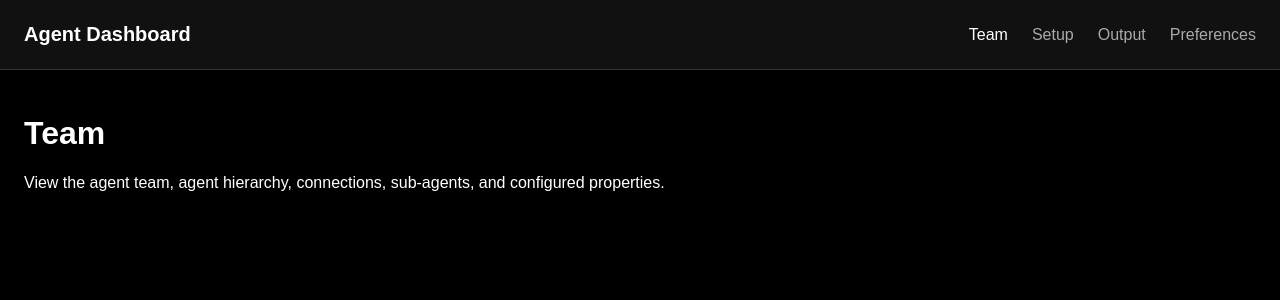
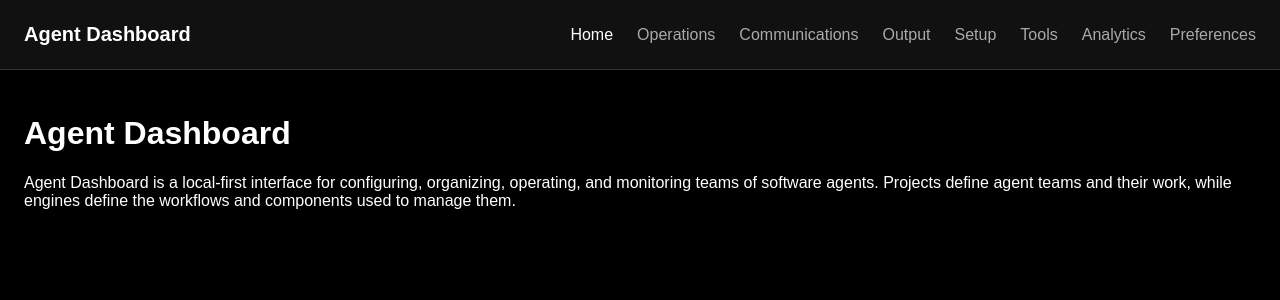
Before and after one commit to BrodyAcquilano/agent-dashboard, a React (Vite) app: page / in a window 1280 px wide. Before the commit this address led to /team. Shown: the top 300 px of the page. Built offline with nearby package versions, Linux system fonts and the light colour scheme.

Commit message:
Update to workflow definitions. Added workspace level pages. Update to Readme.

```diff
--- a/src/App.jsx
+++ b/src/App.jsx
@@ -1,49 +1,48 @@
-import { useEffect } from 'react'
-import { Navigate, Route, Routes } from 'react-router'
+import { useEffect } from "react";
+import { Navigate, Route, Routes } from "react-router";
 
-import Header from './Workspace/Navigation/Header.jsx'
+import Header from "./Workspace/Navigation/Header.jsx";
+import Landing from "./Workspace/Landing/Landing.jsx";
+import Preferences from "./Workspace/Preferences/Preferences.jsx";
 
-import { useAllRuntime } from './Runtime/index.js'
-import { getEngine } from './Engines/index.js'
+import { useAllRuntime } from "./Runtime/index.js";
+import { getEngine } from "./Engines/index.js";
 
-import defaultProject from '../Data/Projects/defaultProject.json'
+import defaultProject from "../Data/Projects/defaultProject.json";
 
-import './App.css'
+import "./App.css";
 
 function App() {
-  const allRuntime = useAllRuntime()
+  const allRuntime = useAllRuntime();
 
-  const global = allRuntime.global
+  const global = allRuntime.global;
 
   const engineRuntime = global.engineKey
     ? allRuntime[global.engineKey]
-    : {}
+    : {};
 
   const runtime = {
     ...global,
     ...engineRuntime,
-  }
+  };
 
   const engine = runtime.engineKey
     ? getEngine(runtime.engineKey)
-    : null
+    : null;
 
   // ─────────────────────────────────────────────
   // 1. Load Default Local Project
   // ─────────────────────────────────────────────
   useEffect(() => {
-    if (runtime.project) return
+    if (runtime.project) return;
 
     runtime.setProject(
       structuredClone(defaultProject),
-    )
-  }, [runtime.project, runtime.setProject])
+    );
+  }, [runtime.project, runtime.setProject]);
 
   const pagesConfig =
-    engine?.getPagesConfig?.() || []
-
-  const defaultPage =
-    pagesConfig[0]?.path || 'team'
+    engine?.getPagesConfig?.() || [];
 
   return (
     <div className="app">
@@ -61,21 +60,23 @@ function App() {
         <Routes>
           <Route
             path="/"
-            element={
-              <Navigate
-                to={`/${defaultPage}`}
-                replace
-              />
-            }
+            element={<Landing />}
           />
 
-          {engine?.PagesAdapter?.({runtime})}
+          {engine?.PagesAdapter?.({
+            runtime,
+          })}
+
+          <Route
+            path="/preferences"
+            element={<Preferences />}
+          />
 
           <Route
             path="*"
             element={
               <Navigate
-                to={`/${defaultPage}`}
+                to="/"
                 replace
               />
             }
@@ -83,7 +84,7 @@ function App() {
         </Routes>
       </main>
     </div>
-  )
+  );
 }
 
-export default App
+export default App;
--- a/src/Engines/General/PagesAdapter.jsx
+++ b/src/Engines/General/PagesAdapter.jsx
@@ -1,57 +1,63 @@
-import { Route } from 'react-router'
+import { Route } from "react-router";
 
-import Team from '../../Workflows/Team.jsx'
-import Setup from '../../Workflows/Setup.jsx'
-import Output from '../../Workflows/Output.jsx'
-import Preferences from '../../Workflows/Preferences.jsx'
+import Operations from "../../Workflows/Operations.jsx";
+import Communications from "../../Workflows/Communications.jsx";
+import Output from "../../Workflows/Output.jsx";
+import Setup from "../../Workflows/Setup.jsx";
+import Tools from "../../Workflows/Tools.jsx";
+import Analytics from "../../Workflows/Analytics.jsx";
 
 export function getPagesConfig() {
   return [
     {
-      key: 'team',
-      path: 'team',
-      label: 'Team',
+      key: "operations",
+      path: "operations",
+      label: "Operations",
     },
     {
-      key: 'setup',
-      path: 'setup',
-      label: 'Setup',
+      key: "communications",
+      path: "communications",
+      label: "Communications",
     },
     {
-      key: 'output',
-      path: 'output',
-      label: 'Output',
+      key: "output",
+      path: "output",
+      label: "Output",
     },
     {
-      key: 'preferences',
-      path: 'preferences',
-      label: 'Preferences',
+      key: "setup",
+      path: "setup",
+      label: "Setup",
     },
-  ]
+    {
+      key: "tools",
+      path: "tools",
+      label: "Tools",
+    },
+    {
+      key: "analytics",
+      path: "analytics",
+      label: "Analytics",
+    },
+  ];
 }
 
-export function PagesAdapter({runtime}) {
+export function PagesAdapter({ runtime }) {
+  if (!runtime) return null;
+
   return (
     <>
-      <Route
-        path="/team"
-        element={<Team />}
-      />
+      <Route path="/operations" element={<Operations />} />
 
-      <Route
-        path="/setup"
-        element={<Setup />}
-      />
+      <Route path="/communications" element={<Communications />} />
 
-      <Route
-        path="/output"
-        element={<Output />}
-      />
+      <Route path="/output" element={<Output />} />
 
-      <Route
-        path="/preferences"
-        element={<Preferences />}
-      />
+      <Route path="/setup" element={<Setup />} />
+
+      <Route path="/tools" element={<Tools />} />
+
+      <Route path="/analytics" element={<Analytics />} />
     </>
-  )
+  );
 }
--- /dev/null
+++ b/src/Workflows/Analytics.jsx
@@ -0,0 +1,20 @@
+function Analytics() {
+  return (
+    <div
+      style={{
+        padding: "24px",
+        color: "#fff",
+      }}
+    >
+      <h1>Analytics</h1>
+
+      <p>
+        Review agent performance, execution telemetry, model and tool usage,
+        budgets, costs, task completion, errors, workload, and other project
+        analytics.
+      </p>
+    </div>
+  );
+}
+
+export default Analytics;
--- /dev/null
+++ b/src/Workflows/Communications.jsx
@@ -0,0 +1,21 @@
+function Communications() {
+  return (
+    <div
+      style={{
+        padding: "24px",
+        color: "#fff",
+      }}
+    >
+      <h1>Communications</h1>
+
+      <p>
+        Monitor agent progress, system logs, inter-agent messages, project
+        updates, warnings, and requests. This workflow may also provide a
+        command interface for sending instructions to agents and controlling
+        active operations.
+      </p>
+    </div>
+  );
+}
+
+export default Communications;
--- /dev/null
+++ b/src/Workflows/Operations.jsx
@@ -0,0 +1,20 @@
+function Operations() {
+  return (
+    <div
+      style={{
+        padding: "24px",
+        color: "#fff",
+      }}
+    >
+      <h1>Operations</h1>
+
+      <p>
+        View the agent organization, hierarchy, connections, departments,
+        sub-agents, configured properties, active work, and agent-specific
+        telemetry and logs.
+      </p>
+    </div>
+  );
+}
+
+export default Operations;
--- a/src/Workflows/Output.jsx
+++ b/src/Workflows/Output.jsx
@@ -1,4 +1,4 @@
-function Output({runtime}) {
+function Output() {
   return (
     <div
       style={{
--- a/src/Workflows/Team.jsx
+++ /dev/null
@@ -1,19 +0,0 @@
-function Team() {
-  return (
-    <div
-      style={{
-        padding: '24px',
-        color: '#fff',
-      }}
-    >
-      <h1>Team</h1>
-
-      <p>
-        View the agent team, agent hierarchy, connections, sub-agents, and
-        configured properties.
-      </p>
-    </div>
-  )
-}
-
-export default Team
--- /dev/null
+++ b/src/Workflows/Tools.jsx
@@ -0,0 +1,20 @@
+function Tools() {
+  return (
+    <div
+      style={{
+        padding: "24px",
+        color: "#fff",
+      }}
+    >
+      <h1>Tools</h1>
+
+      <p>
+        Create and configure reusable tools that agents can access, including
+        external service integrations, API-based capabilities, local programs,
+        permissions, usage restrictions, and tool-specific limits.
+      </p>
+    </div>
+  );
+}
+
+export default Tools;
--- /dev/null
+++ b/src/Workspace/Landing/Landing.jsx
@@ -0,0 +1,21 @@
+function Landing() {
+  return (
+    <div
+      style={{
+        padding: "24px",
+        color: "#fff",
+      }}
+    >
+      <h1>Agent Dashboard</h1>
+
+      <p>
+        Agent Dashboard is a local-first interface for configuring,
+        organizing, operating, and monitoring teams of software agents.
+        Projects define agent teams and their work, while engines define the
+        workflows and components used to manage them.
+      </p>
+    </div>
+  );
+}
+
+export default Landing;
--- a/src/Workspace/Navigation/Header.jsx
+++ b/src/Workspace/Navigation/Header.jsx
@@ -1,6 +1,6 @@
-import { NavLink } from 'react-router'
+import { NavLink } from "react-router";
 
-import './Header.css'
+import "./Header.css";
 
 function Header({ pagesConfig = [] }) {
   return (
@@ -10,6 +10,13 @@ function Header({ pagesConfig = [] }) {
       </div>
 
       <nav className="header-navigation">
+        <NavLink
+          to="/"
+          end
+        >
+          Home
+        </NavLink>
+
         {pagesConfig.map(({ key, path, label }) => (
           <NavLink
             key={key}
@@ -18,9 +25,13 @@ function Header({ pagesConfig = [] }) {
             {label}
           </NavLink>
         ))}
+
+        <NavLink to="/preferences">
+          Preferences
+        </NavLink>
       </nav>
     </header>
-  )
+  );
 }
 
-export default Header
+export default Header;
```
Also changed, not shown: src/Workspace/Preferences/Preferences.jsx (renamed from src/Workflows/Preferences.jsx), 1 other file (tests, documents, lock files or other folders).
